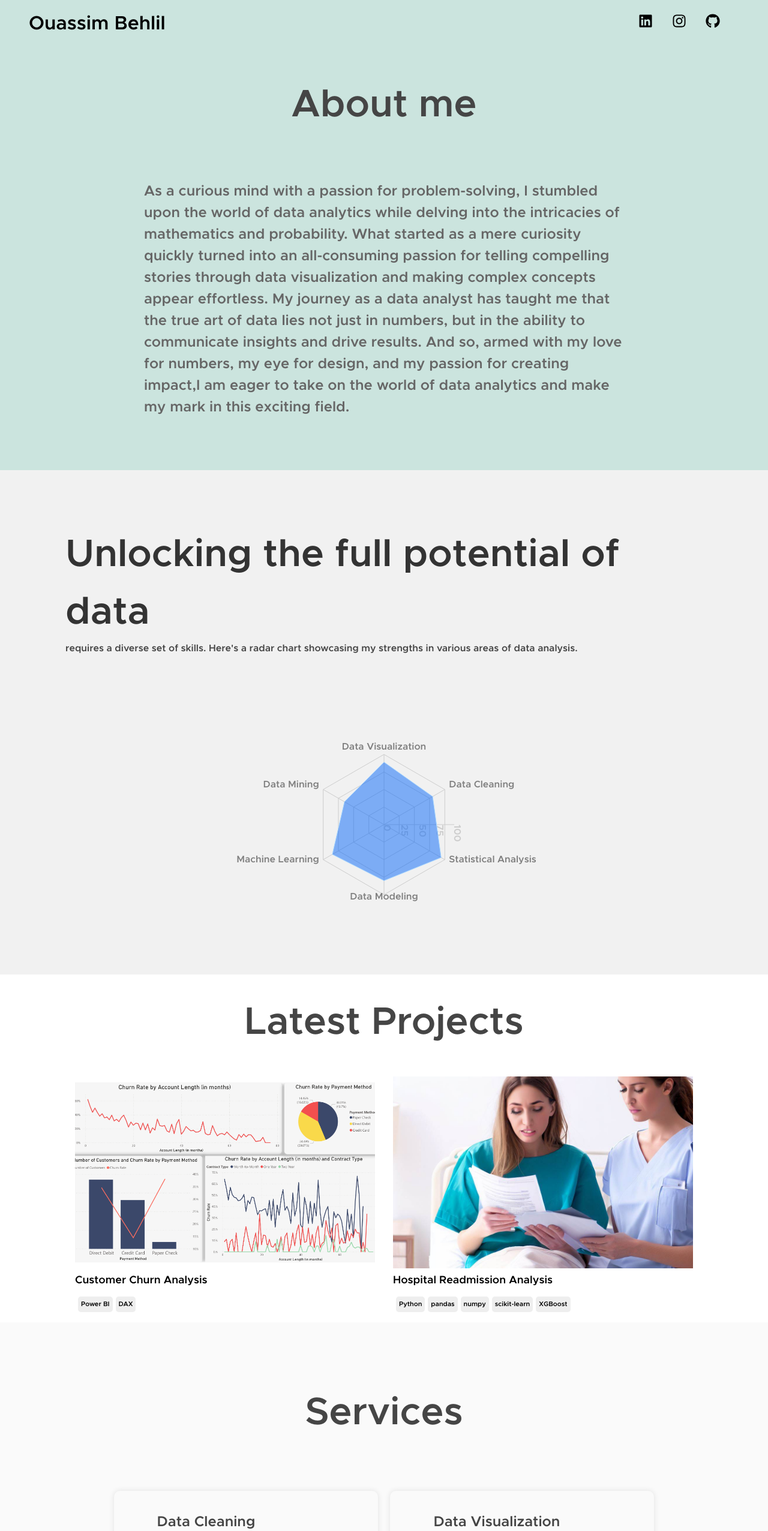
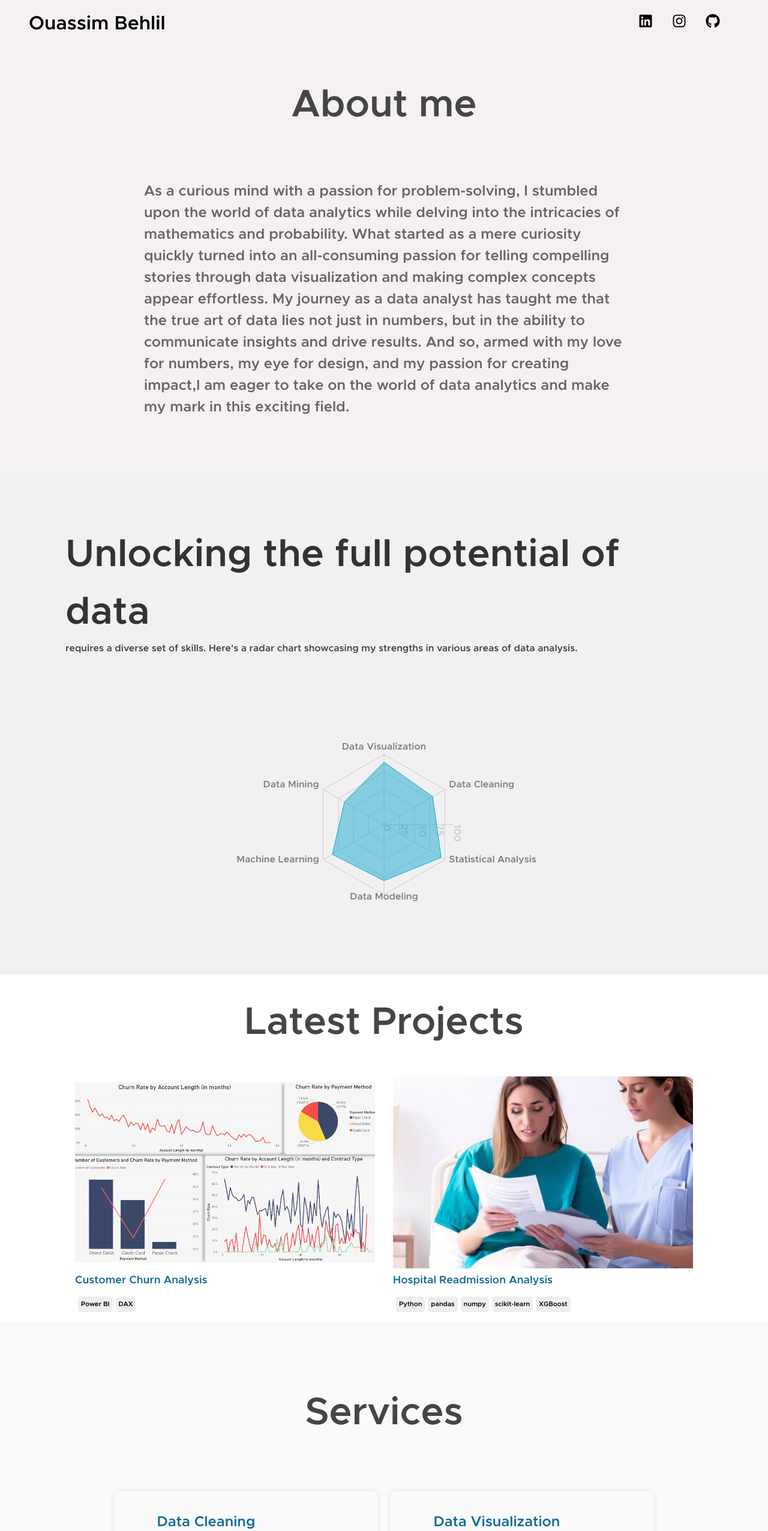
Before and after one commit to Behlil/behlil.github.io, a React (Vite) app: page / in a window 1280 px wide. Shown: the top 2553 px of the page at 60% size. Built offline with nearby package versions, Linux system fonts and the light colour scheme.

Commit message:
update colors

```diff
--- a/src/Pages/Home.jsx
+++ b/src/Pages/Home.jsx
@@ -5,7 +5,6 @@ import SkillsRadar from '../components/SkillsRadar'
 import Contact from '../components/Contact'
 import ProjectsPage from '../components/ProjectPage'
 import Services from '../components/Services'
-import Certifications from '../components/Certification'
 
 
 export default function Home() {
@@ -15,7 +14,6 @@ export default function Home() {
             <SkillsRadar />
             <ProjectsPage />
             <Services />
-            <Certifications />
             <Contact />
         </div>
     )
--- a/src/components/Certification.css
+++ b/src/components/Certification.css
@@ -2,7 +2,7 @@
     .certifications {
         padding-top: 2rem;
         padding: 1em 4em;
-        background-color: #0969fa;
+        background-color: #eee;
         display: flex;
         flex-direction: column;
         justify-content: center;
@@ -14,7 +14,7 @@
         font-weight: bold;
         margin-bottom: 1rem;
         text-align: center;
-        color: #F5F5F5;
+        color: #000;
     }
 
     .certifications ul {
@@ -31,10 +31,10 @@
     .certifications li {
         box-shadow: 0 0 10px 0 rgba(0, 0, 0, 0.2);
         border-radius: 4px;
-        background: #F5F5F5;
-        color: #292727;
+        background: #146C94;
+        color: #F6F1F1;
         padding: 1em;
-        width: 350px;
+        width: 400px;
         height: 100px;
         display: flex;
         flex-direction: row;
@@ -48,6 +48,7 @@
 
     .certifications .logo {
         width: 4rem;
+        color: #eee;
     }
 
     .certifications span {
@@ -55,11 +56,13 @@
         font-weight: bold;
     }
 }
+
 @media screen and (max-width: 600px) {
     .certifications {
         margin-top: 2rem;
-        padding: 1em ;
-        background-color: #0969fa;
+        padding: 1em;
+        background-color: #000000;
+        color: #F6F1F1;
     }
 
     .certifications h2 {
@@ -67,7 +70,7 @@
         font-weight: bold;
         /* margin-bottom: 1rem; */
         text-align: center;
-        color: #F5F5F5;
+        color: #F6F1F1;
     }
 
     .certifications ul {
@@ -84,7 +87,7 @@
     .certifications li {
         box-shadow: 0 0 10px 0 rgba(0, 0, 0, 0.2);
         border-radius: 4px;
-        color: #292727;
+        color: #F6F1F1;
         padding: 1em;
         width: 94%;
         display: flex;
--- a/src/components/Contact.jsx
+++ b/src/components/Contact.jsx
@@ -40,7 +40,7 @@ const ContactItem = styled.li`
 
 const ContactIcon = styled.span`
   font-size: 1.5rem;
-  color: #333;
+  color: #19A7CE;
   margin-right: 0.5rem;
 `;
 
@@ -51,7 +51,7 @@ const ContactText = styled.span`
 const Sep = styled.hr`
     width: 6%;
     height: 3px;
-    background: #f00;
+    background: #19A7CE;
     border: none;
     margin-bottom: 2rem ;
 
--- a/src/components/Header.jsx
+++ b/src/components/Header.jsx
@@ -13,7 +13,7 @@ const HeaderWrapper = styled.header`
   padding: 16px 3em;
   z-index: 1;
   transition: background-color 0.4s ease-in-out;
-  background-color: ${({ scrolled }) => (scrolled ? '#fafafa' : 'transparent')};
+  background-color: ${({ scrolled }) => (scrolled ? '#19A7CE' : 'transparent')};
   box-shadow: ${({ scrolled }) => (scrolled ? '0 2px 4px rgba(0, 0, 0, 0.2)' : 'none')};
 
   @media (max-width: 768px) {
@@ -25,6 +25,7 @@ const HeaderLogo = styled.div`
   font-size: 32px;
   font-weight: bold;
   cursor: pointer;
+  color: ${({ scrolled }) => (scrolled ? '#F6F1F1' : '#000')};
 
   @media (max-width: 768px) {
     font-size: 20px;
@@ -40,15 +41,16 @@ const HeaderLink = styled.a`
   align-items: center;
   justify-content: center;
   margin-right: 24px;
-  color: ${({ scrolled }) => (scrolled ? '#fff' : '#000')};
+  font-size: 20px;
+  color: ${({ scrolled }) => (scrolled ? '#F6F1F1' : '#000')};
   text-decoration: none;
   transition: color 0.4s ease-in-out;
 
 
 
   &:hover {
-    color: #0969fa;
-    transform: scale(1.2);
+    color: #fff;
+    transform: scale(1.1);
   }
 
 
@@ -81,19 +83,19 @@ const Header = () => {
     <HeaderWrapper scrolled={scrolled}>
       <HeaderLogo scrolled={scrolled}>Ouassim Behlil</HeaderLogo>
       <HeaderNav>
-        <HeaderLink href="https://www.linkedin.com/in/behlil/" target="_blank" >
+        <HeaderLink scrolled={scrolled} href="https://www.linkedin.com/in/behlil/" target="_blank" >
           <HeaderIcon>
             <FaLinkedin />
           </HeaderIcon>
 
         </HeaderLink>
-        <HeaderLink href="https://www.instagram.com/ouassim_01" target="_blank">
+        <HeaderLink scrolled={scrolled} href="https://www.instagram.com/ouassim_01" target="_blank">
           <HeaderIcon>
             <FaInstagram />
           </HeaderIcon>
 
         </HeaderLink>
-        <HeaderLink href="https://github.com/behlil" target="_blank">
+        <HeaderLink scrolled={scrolled} href="https://github.com/behlil" target="_blank">
           <HeaderIcon>
             <FaGithub />
           </HeaderIcon>
--- a/src/components/Introduction.jsx
+++ b/src/components/Introduction.jsx
@@ -7,7 +7,7 @@ const Introduction = styled.section`
   flex-direction: column;
   align-items: center;
   justify-content: center;
-  background-color: #CBE4DE;
+  background-color: #F6F1F1;
   padding: 2rem;
   height: 90vh;
   margin: 0 ;
--- a/src/components/ProjectCard.jsx
+++ b/src/components/ProjectCard.jsx
@@ -8,12 +8,11 @@ const CardWrapper = styled.div`
   width: 500px;
   height: 400px;
   overflow: hidden;
-  // border: 1px solid #ccc;
   margin: 10px;
   transition: transform 0.6s ease-in-out;
 
   &:hover {
-    transform: scale(1.001);
+    border: 1px solid #eee;
   }
 
   @media (max-width: 768px) {
@@ -26,7 +25,7 @@ const CardImage = styled.img`
   width: 100%;
   height: 80%;
   object-fit: cover;
-  transition: transform 0.3s ease-in-out;
+  transition: transform 1s ease-in-out;
   ${CardWrapper}:hover & {
     height: 100%;
   }
@@ -36,8 +35,8 @@ const CardContent = styled.div`
   position: absolute;
   bottom: 0;
   left: 0;
-  background-color: #F6F1E9;
-  opacity: 0.87;
+  background-color: #F6F1F1;
+  opacity: 0.90;
   color: #000;
   height: 100%;
   padding: 16px;
@@ -47,7 +46,7 @@ const CardContent = styled.div`
   align-items: center;
   justify-content: center;
   transform: translateY(100%);
-  transition: transform 0.3s ease-in-out;
+  transition: transform 1s ease-in-out;
   box-sizing: border-box;
   ${CardWrapper}:hover & {
     transform: translateY(0);
@@ -59,6 +58,7 @@ const CardTitle = styled.h2`
   font-size: 18px;
   margin: 0;
   margin-bottom: 8px;
+  color: #146C94;
    ${CardWrapper}:hover & {
     display: none;
   }
@@ -67,7 +67,7 @@ const CardTitle = styled.h2`
 `;
 
 const CardDescription = styled.p`
-  font-size: 12px;
+  font-size: 16px;
   margin-bottom: 0;
   width: 90%;
 `;
--- a/src/components/Services.css
+++ b/src/components/Services.css
@@ -45,11 +45,11 @@
 .service-icon {
     margin-right: 20px;
     font-size: 2rem;
-    color: #0969fa;
+    color: #19A7CE;
 }
 
 .service-title {
-    color: #454545;
+    color: #146C94;
     font-size: 1.5rem;
     margin-bottom: 10px;
 }
--- a/src/components/SkillsRadar.jsx
+++ b/src/components/SkillsRadar.jsx
@@ -66,8 +66,8 @@ export default function SkillsRadar() {
                     <Radar
                         name="skills"
                         dataKey="A"
-                        stroke="#ABD9FF"
-                        fill="#0969fa"
+                        stroke="#19A7CE"
+                        fill="#19A7CE"
                         fillOpacity={0.5}
                     />
                 </RadarChart>
```
